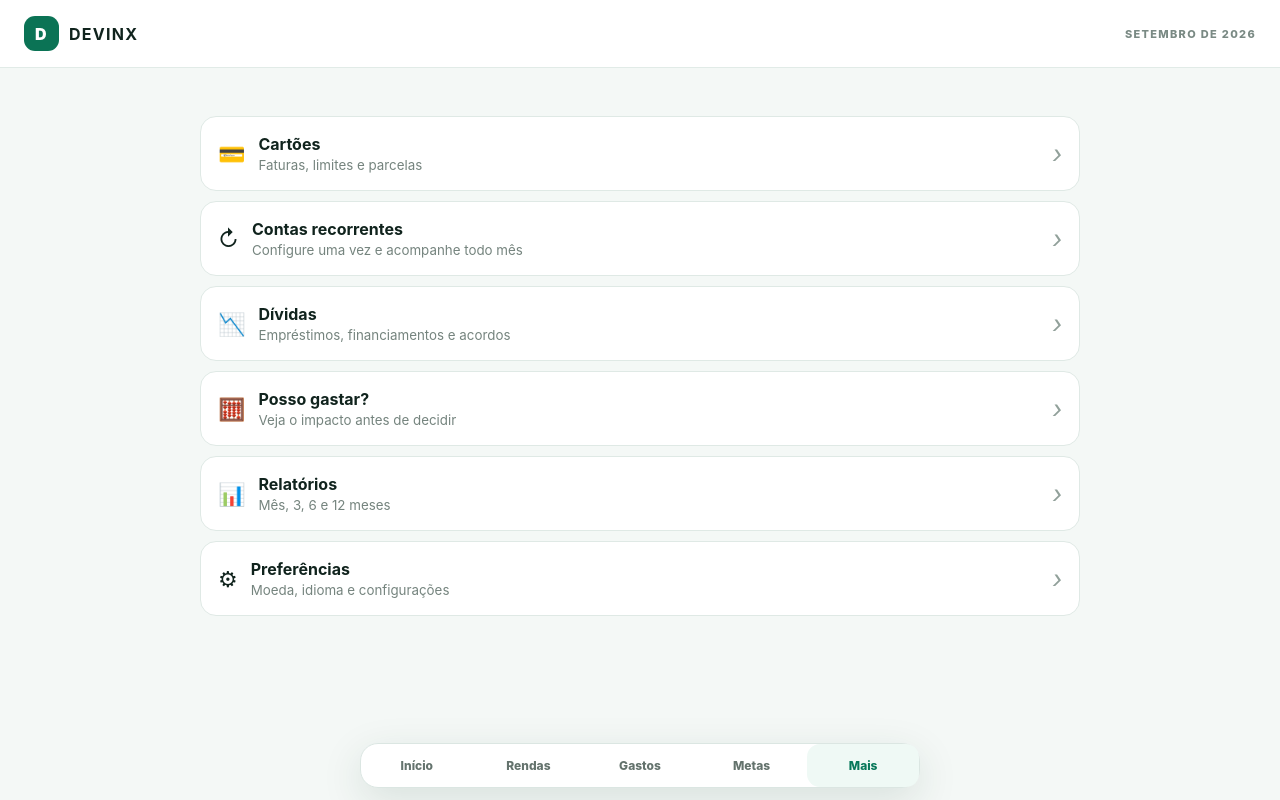
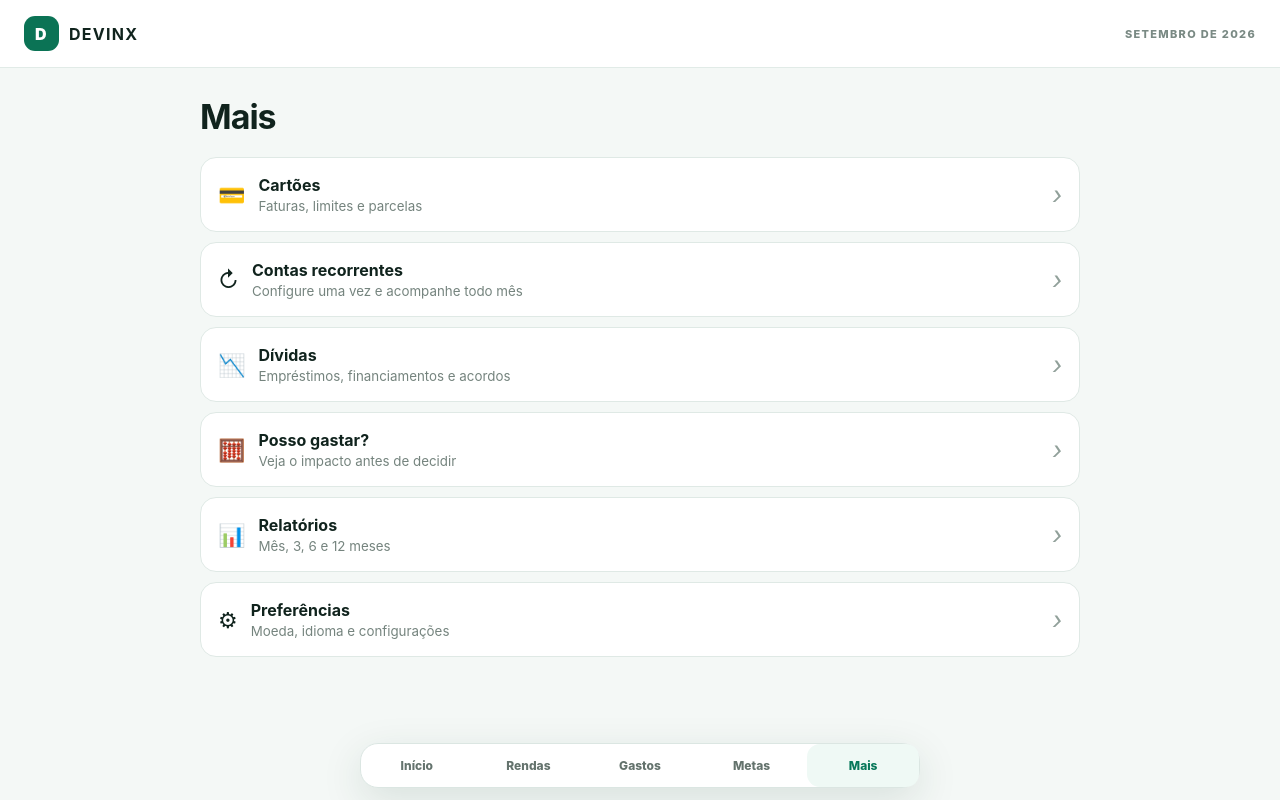
Before and after one commit to hassan80612/DEVINX, a Next.js app: page /mais in a window 1280 px wide. Built offline with nearby package versions, Linux system fonts and the light colour scheme.

Commit message:
fix: use i18n title key on more page

```diff
--- a/src/app/mais/page.tsx
+++ b/src/app/mais/page.tsx
@@ -1 +1,19 @@
-import Link from 'next/link';import {AppShell} from '@/components/AppShell';const items=[['💳','Cartões','Faturas, limites e parcelas','/cartoes'],['↻','Contas recorrentes','Configure uma vez e acompanhe todo mês','/recorrentes'],['📉','Dívidas','Empréstimos, financiamentos e acordos','/dividas'],['🧮','Posso gastar?','Veja o impacto antes de decidir','/posso-gastar'],['📊','Relatórios','Mês, 3, 6 e 12 meses','/relatorios'],['⚙','Preferências','Moeda, idioma e configurações','/preferencias']];export default function Mais(){return <AppShell title="Mais"><div className="menuList">{items.map(([i,n,d,path])=><Link href={path} key={n} className="menuItem"><span>{i}</span><div><b>{n}</b><small>{d}</small></div><em>›</em></Link>)}</div></AppShell>}
+import Link from 'next/link';
+import {AppShell} from '@/components/AppShell';
+
+const items=[
+  ['💳','Cartões','Faturas, limites e parcelas','/cartoes'],
+  ['↻','Contas recorrentes','Configure uma vez e acompanhe todo mês','/recorrentes'],
+  ['📉','Dívidas','Empréstimos, financiamentos e acordos','/dividas'],
+  ['🧮','Posso gastar?','Veja o impacto antes de decidir','/posso-gastar'],
+  ['📊','Relatórios','Mês, 3, 6 e 12 meses','/relatorios'],
+  ['⚙','Preferências','Moeda, idioma e configurações','/preferencias']
+] as const;
+
+export default function Mais(){
+  return <AppShell titleKey="moreTitle">
+    <div className="menuList">
+      {items.map(([i,n,d,path])=><Link href={path} key={n} className="menuItem"><span>{i}</span><div><b>{n}</b><small>{d}</small></div><em>›</em></Link>)}
+    </div>
+  </AppShell>
+}
```
